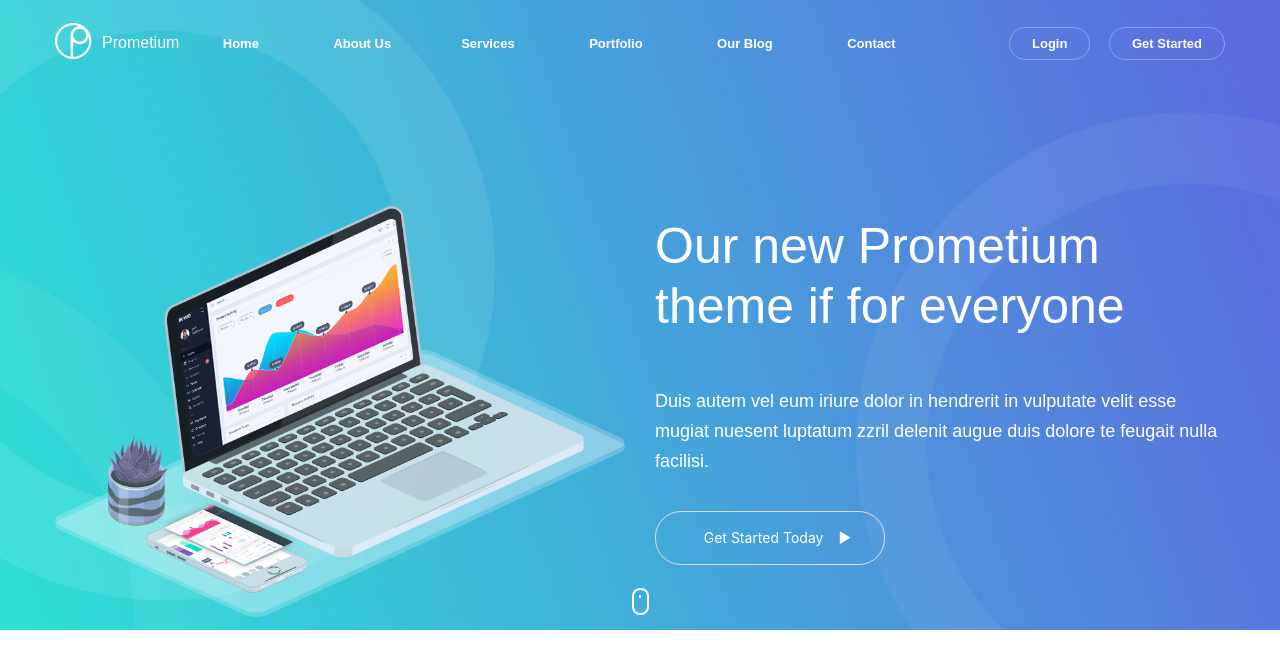
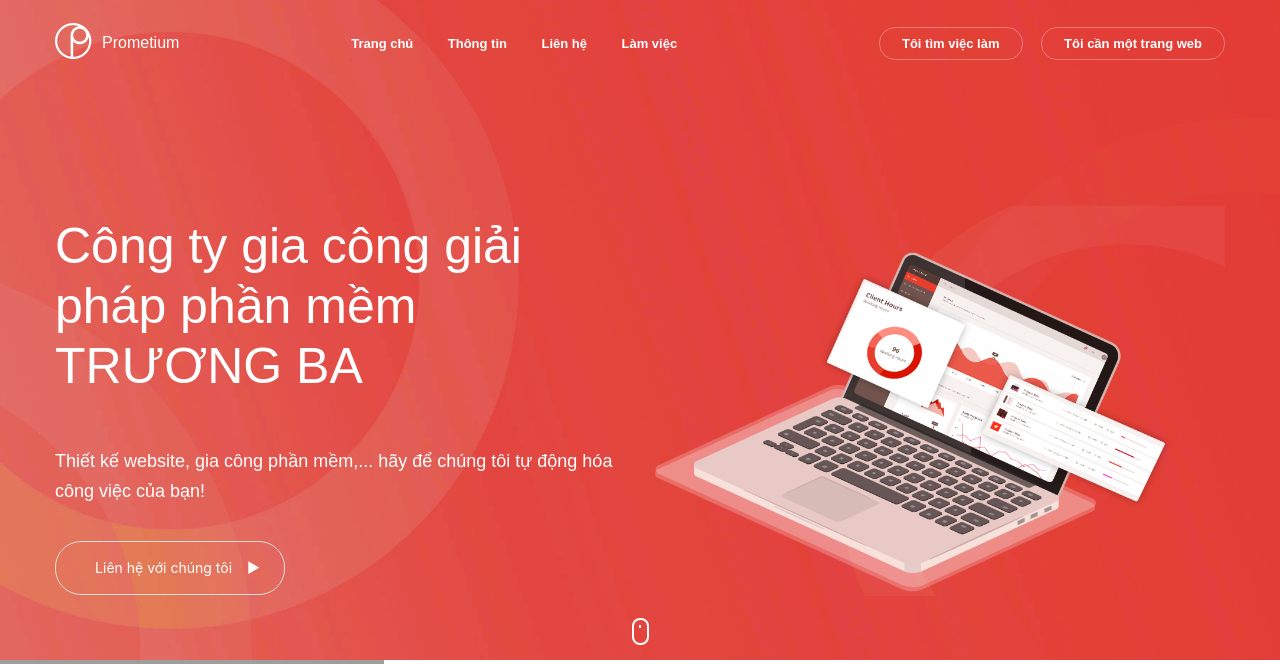
Before and after one commit to nguyenhongphat0/vi.truongba, a PHP site: page / in a window 1280 px wide. Shown: the top 664 px of the page. Run offline with PHP 8.4, Linux system fonts and the light colour scheme; some web fonts are replaced; grey boxes are pictures that could not be loaded.

Commit message:
paint em with blood :))

```diff
--- a/index.html
+++ b/index.html
@@ -18,161 +18,63 @@
 			<div class="extend-wrap">
 				<div id="topbar">
 					<div class="header-account pull-right">
-					<a href="#">Login</a>
-					<a href="#">Get Started</a>
+						<a href="#">Tôi tìm việc làm</a>
+						<a href="#">Tôi cần một trang web</a>
 					</div>
 					<div class="logo pull-left">
 						<h1><a href="http://kl-webmedia.com/demo/prometium/index.html"><img src="index_files/logo.png" alt="Prometium Logo"></a>Prometium</h1>
 					</div>
 					<nav class="text-center navbar navbar-toggleable-md navbar-light bg-faded">
-					<button class="navbar-toggler mx-auto" type="button" data-toggle="collapse" data-target="#navbarToggler" aria-controls="navbarToggler" aria-expanded="false" aria-label="Toggle navigation">
-						<span class="navbar-toggler-icon"></span>
-					</button>
 						<div class="collapse navbar-collapse" id="navbarToggler">
 							<ul class="mx-auto">
-							<li class="with-submenu">
-								<a href="#">Home</a>
-								<ul class="submenu">
-									<li><a href="http://kl-webmedia.com/demo/prometium/index1.html">Homepage 1</a></li>
-									<li><a href="http://kl-webmedia.com/demo/prometium/index2.html">Homepage 2</a></li>
-									<li><a href="http://kl-webmedia.com/demo/prometium/index3.html">Homepage 3</a></li>
-								</ul>
-								<i class="fa fa-angle-down"></i>
+								<li>
+									<a href="#">Trang chủ</a>
 								</li>
-							<li class="with-submenu">
-								<a href="">About Us</a>
-								<ul class="submenu">
-									<li><a href="http://kl-webmedia.com/demo/prometium/about1.html">About Us 1</a></li>
-									<li><a href="http://kl-webmedia.com/demo/prometium/about2.html">About Us 2</a></li>
-								</ul>
-								<i class="fa fa-angle-down"></i>
-							</li><li class="with-submenu">
-								<a href="">Services</a>
-								<ul class="submenu">
-									<li><a href="http://kl-webmedia.com/demo/prometium/services1.html">Our Services</a></li>
-									<li><a href="http://kl-webmedia.com/demo/prometium/services2.html">Our Services 2</a></li>
-									<li><a href="http://kl-webmedia.com/demo/prometium/services3.html">Our Services 3</a></li>
-									<li><a href="http://kl-webmedia.com/demo/prometium/pricing.html">Pricing Tables</a></li>
-								</ul>
-								<i class="fa fa-angle-down"></i>
+								<li>
+									<a href="">Thông tin</a>
 								</li>
-							<li class="with-submenu">
-								<a href="">Portfolio</a>
-								<ul class="submenu">
-									<li><a href="http://kl-webmedia.com/demo/prometium/portfolio.html">Portfolio</a></li>
-									<li><a href="http://kl-webmedia.com/demo/prometium/portfolio-wide.html">Portfolio Wide</a></li>
-									<li><a href="http://kl-webmedia.com/demo/prometium/portfolio-single.html">Portfolio Single</a></li>
-								</ul>
-								<i class="fa fa-angle-down"></i>
+								<li>
+									<a href="">Liên hệ</a>
 								</li>
-							<li class="with-submenu">
-								<a href="">Our Blog</a>
-								<ul class="submenu">
-									<li><a href="http://kl-webmedia.com/demo/prometium/blog.html">Blog</a></li>
-									<li><a href="http://kl-webmedia.com/demo/prometium/blog-single.html">Blog Single Post</a></li>
-								</ul>
-								<i class="fa fa-angle-down"></i>
+								<li>
+									<a href="">Làm việc</a>
 								</li>
-							<li><a href="http://kl-webmedia.com/demo/prometium/contact.html">Contact</a></li>
 							</ul>
 						</div>
 					</nav>
 				</div>
 				<div class="header-slick slick-initialized slick-slider">
-				<div aria-live="polite" class="slick-list draggable"><div class="slick-track" style="opacity: 1; width: 3510px;" role="listbox"><section class="header-hero slick-slide" data-slick-index="0" aria-hidden="true" style="width: 1170px; position: relative; left: 0px; top: 0px; z-index: 998; opacity: 0; transition: opacity 300ms ease 0s;" tabindex="-1" role="option" aria-describedby="slick-slide10">
+					<div aria-live="polite" class="slick-list draggable">
+						<div class="slick-track" style="opacity: 1; width: 3510px;" role="listbox">
+							<section class="header-hero slick-slide slick-current slick-active" data-slick-index="0" aria-hidden="false" style="width: 1170px; position: relative; left: 0px; top: 0px; z-index: 999; opacity: 1;" tabindex="-1" role="option" aria-describedby="slick-slide10">
 								<div class="row">
-						<div class="col-6">
-							<div class="inner-text">
-								<h2>Everything you need in <br>one application</h2>
-								<p>Duis autem vel eum iriure dolor in hendrerit in vulputate
-velit esse mugiat nuesent luptatum zzril delenit augue duis dolore te
-feugait nulla facilisi. </p>
-								<a class="signup-button" href="#" tabindex="-1">Get Started Today</a>
+									<div class="col-12 col-md-6">
+										<div class="inner-text" style="max-width: 90vw;">
+											<h2>Công ty gia công giải pháp phần mềm TRƯƠNG BA </h2>
+											<p>
+												Thiết kế website, gia công phần mềm,... hãy để chúng tôi tự động hóa công việc của bạn!
+											</p>
+											<a class="signup-button" href="#" tabindex="0">Liên hệ với chúng tôi</a>
 										</div>
 									</div>
-						<div class="col-6">
+									<div class="col-12 col-md-6">
 										<img src="index_files/header-slider-1.png" alt="Slider image" class="img-fluid">
 									</div>
 								</div>
-				</section><section class="header-hero slick-slide" data-slick-index="1" aria-hidden="true" style="width: 1170px; position: relative; left: -1170px; top: 0px; z-index: 998; opacity: 0; transition: opacity 300ms ease 0s;" tabindex="-1" role="option" aria-describedby="slick-slide11">
-					<div class="row">
-						<div class="col-6">
-							<div class="inner-text">
-								<h2>We create applications<br>for web and phone</h2>
-								<p>Duis autem vel eum iriure dolor in hendrerit in vulputate
-velit esse mugiat nuesent luptatum zzril delenit augue duis dolore te
-feugait nulla facilisi. </p>
-								<a class="signup-button" href="#" tabindex="0">Get Started Today</a>
+							</section>
 						</div>
 					</div>
-						<div class="col-6">
-							<img src="index_files/header-slider-2.png" alt="Slider image" class="img-fluid">
-						</div>
-					</div>
-				</section><section class="header-hero slick-slide slick-current slick-active" data-slick-index="2" aria-hidden="false" style="width: 1170px; position: relative; left: -2340px; top: 0px; z-index: 1000; opacity: 1; transition: opacity 300ms ease 0s;" tabindex="-1" role="option" aria-describedby="slick-slide12">
-					<div class="row">
-						<div class="col-6">
-							<img src="index_files/header-slider-3.png" alt="Slider image" class="img-fluid">
-						</div>
-						<div class="col-6">
-							<div class="inner-text">
-								<h2>Our new Prometium<br>theme if for everyone</h2>
-								<p>Duis autem vel eum iriure dolor in hendrerit in vulputate
-velit esse mugiat nuesent luptatum zzril delenit augue duis dolore te
-feugait nulla facilisi. </p>
-								<a class="signup-button" href="#" tabindex="-1">Get Started Today</a>
-							</div>
-						</div>
-					</div>
-				</section></div></div>
-
-
 				</div>
 			</div>
 			<a href="#" class="scrolldown"><span></span></a>
 		</div>
-
 	</header>
-
 	<main class="homepage">
-	<div class="container">
-		<div class="widget widget1 text-center drag-this-up drag-up">
-			<div class="row">
-				<div class="col-md-4">
-					<div class="image-holder">
-						<img src="index_files/banner-1-1.png" alt="Banner image">
-					</div>
-					<h6>Work from everywhere</h6>
-					<p>
-						Consetetur sadipscing elitr, sed diam nonumy eirmod tempor invidunt ut labore et dolor erat, sed diam voluptua.
-					</p>
-				</div>
-				<div class="col-md-4">
-					<div class="image-holder">
-						<img src="index_files/banner-1-2.png" alt="Banner image">
-					</div>
-					<h6>Manage your schedule</h6>
-					<p>
-						Consetetur sadipscing elitr, sed diam nonumy eirmod tempor invidunt ut labore et dolor erat, sed diam voluptua.
-					</p>
-				</div>
-				<div class="col-md-4">
-					<div class="image-holder">
-						<img src="index_files/banner-1-3.png" alt="Banner image">
-					</div>
-					<h6>Increase your workrates</h6>
-					<p>
-						Consetetur sadipscing elitr, sed diam nonumy eirmod tempor invidunt ut labore et dolor erat, sed diam voluptua.
-					</p>
-				</div>
-			</div>
-		</div>
-	</div>
 		<div class="widget2-bg">
 			<div class="container">
 				<div class="extend-wrap widget widget2">
 					<div class="row flexer">
-					<div class="col-md-6 drag-this-left">
+						<div class="col-md-6 drag-this-left drag-left">
 							<img src="index_files/main-features.png" class="img-fluid img-dashboard" alt="Widget image">
 						</div>
 						<div class="col-md-6 drag-this-right drag-right">
@@ -194,7 +96,7 @@ ullamcorper suscipit lobortis nisl ut aliquip ex ea commodo consequat.
 							</p>
 						</div>
 					</div>
-				<div class="row flexer pushtop-225">
+					<div class="row flexer pushtop-100">
 						<div class="col-md-6">
 							<p class="maintext">
 								Ut wisi enim ad minim veniam, quis nostrud exerci tation
@@ -218,37 +120,37 @@ ullamcorper suscipit lobortis nisl ut aliquip ex ea commodo consequat.
 			</div>
 		</div>
 		<div class="container">
-		<div class="widget widget3 pushtop-200">
+			<div class="widget widget3 pushtop-50">
 				<p class="pretitle text-center">WHAT YOU SHOULD KNOW ABOUT</p>
 				<h3 class="text-center">Our monthly statistics in some charts</h3>
 				<div class="row">
-				<div class="col-md-6 gauges text-center drag-this-left">
+					<div class="col-md-6 gauges text-center drag-this-left drag-left">
 						<div class="row">
 							<div class="col-6">
-							<div class="gauge-container mx-auto" data-total="5000" data-current="4521"></div>
-							<span class="gauge-display-data"></span>
+								<div class="gauge-container mx-auto" data-total="5000" data-current="4521" style="transform: rotate(-325.512deg);"></div>
+								<span class="gauge-display-data">4521</span>
 								<p>Monthly new users</p>
 							</div>
 							<div class="col-6">
-							<div class="gauge-container mx-auto" data-total="60" data-current="54"></div>
-							<span class="gauge-display-data"></span>
+								<div class="gauge-container mx-auto" data-total="60" data-current="54" style="transform: rotate(-324deg);"></div>
+								<span class="gauge-display-data">54</span>
 								<p>Average time on the app</p>
 							</div>
 						</div>
 						<div class="row">
 							<div class="col-6">
-							<div class="gauge-container mx-auto" data-total="10" data-current="5"></div>
-							<span class="gauge-display-data"></span>
+								<div class="gauge-container mx-auto" data-total="10" data-current="5" style="transform: rotate(-180deg);"></div>
+								<span class="gauge-display-data">5</span>
 								<p>New clients for users</p>
 							</div>
 							<div class="col-6">
-							<div class="gauge-container mx-auto" data-total="100" data-current="78"></div>
-							<span class="gauge-display-data"></span>
+								<div class="gauge-container mx-auto" data-total="100" data-current="78" style="transform: rotate(-280.8deg);"></div>
+								<span class="gauge-display-data">78</span>
 								<p>Project hours</p>
 							</div>
 						</div>
 					</div>
-				<div class="col-md-6 drag-this-right">
+					<div class="col-md-6 drag-this-right drag-right">
 						<p class="maintext">
 							Ut wisi enim ad minim veniam, quis nostrud exerci tation
 							ullamcorper suscipit lobortis nisl ut aliquip ex ea commodo consequat.
@@ -318,45 +220,6 @@ imperdiet doming id quod mazm, quis nostrud exerci tation ullamcorper
 
 
 						<ul class="slick-dots" style="" role="tablist"><li class="" aria-hidden="true" role="presentation" aria-selected="true" aria-controls="navigation20" id="slick-slide20"><button type="button" data-role="none" role="button" tabindex="0">1</button></li><li aria-hidden="true" role="presentation" aria-selected="false" aria-controls="navigation21" id="slick-slide21" class=""><button type="button" data-role="none" role="button" tabindex="0">2</button></li><li aria-hidden="true" role="presentation" aria-selected="false" aria-controls="navigation22" id="slick-slide22" class=""><button type="button" data-role="none" role="button" tabindex="0">3</button></li><li aria-hidden="false" role="presentation" aria-selected="false" aria-controls="navigation23" id="slick-slide23" class="slick-active"><button type="button" data-role="none" role="button" tabindex="0">4</button></li></ul></div>
-			</div>
-		</div>
-	</div>
-
-	<div class="widget4-bg">
-		<div class="container">
-			<div class="widget widget4 extend-wrap">
-				<div class="row">
-					<div class="col-md-6 drag-this-left">
-						<p class="pretitle">WHAT WE DO BEST</p>
-						<h3>Our expertises and capabilities</h3>
-						<p class="maintext">
-							Ut wisi enim ad minim veniam, quis nostrud exerci tation
-ullamcorper suscipit lobortis nisl ut aliquip ex ea commodo consequat.
-							Dat nulla facilisis at vero eros et accumsan et iusto odio
-dignissim qui blandit praesent luptatum zzril delenit augue duis dolore
-							te feugait nulla facilis ta nobis eleifend.
-						</p>
-						<p class="maintext">
-							Nam liber tempor cum soluta nobis eleifend option congue nihil
-imperdiet doming id quod mazm, quis nostrud exerci tation ullamcorper
-							suscipit lobortis nisl ut aliquip ex ea commodo consequat.
-						</p>
-					</div>
-					<div class="col-md-3 col-sm-6 drag-this-right">
-						<ul>
-							<li><i class="fa fa-heart-o fa-lg" aria-hidden="true"></i> User-friendly experiences</li>
-							<li><i class="fa fa-bar-chart fa-lg" aria-hidden="true"></i> Simple live statistics</li>
-							<li><i class="fa fa-copy fa-lg" aria-hidden="true"></i> Multiple cashboard options</li>
-						</ul>
-					</div>
-					<div class="col-md-3 col-sm-6">
-						<ul>
-							<li><i class="fa fa-anchor fa-lg" aria-hidden="true"></i> Eye-catching design</li>
-							<li><i class="fa fa-flag-o fa-lg" aria-hidden="true"></i> Awesome technologies</li>
-							<li><i class="fa fa-compass fa-lg" aria-hidden="true"></i> Improving updates</li>
-						</ul>
-					</div>
-				</div>
 					</div>
 				</div>
 			</div>
@@ -497,12 +360,46 @@ imperdiet doming id quod mazm, quis nostrud exerci tation ullamcorper
 
 
 
-						<ul class="slick-dots" style="" role="tablist"><li class="" aria-hidden="true" role="presentation" aria-selected="true" aria-controls="navigation00" id="slick-slide00"><button type="button" data-role="none" role="button" tabindex="0">1</button></li><li aria-hidden="true" role="presentation" aria-selected="false" aria-controls="navigation01" id="slick-slide01" class=""><button type="button" data-role="none" role="button" tabindex="0">2</button></li><li aria-hidden="true" role="presentation" aria-selected="false" aria-controls="navigation02" id="slick-slide02" class=""><button type="button" data-role="none" role="button" tabindex="0">3</button></li><li aria-hidden="false" role="presentation" aria-selected="false" aria-controls="navigation03" id="slick-slide03" class="slick-active"><button type="button" data-role="none" role="button" tabindex="0">4</button></li><li aria-hidden="true" role="presentation" aria-selected="false" aria-controls="navigation04" id="slick-slide04"><button type="button" data-role="none" role="button" tabindex="0">5</button></li></ul><span id="partnerSlideIndicator" data-total-slides="5">4 / 5</span></div>
+									<ul class="slick-dots" style="" role="tablist"><li class="" aria-hidden="true" role="presentation" aria-selected="true" aria-controls="navigation00" id="slick-slide00"><button type="button" data-role="none" role="button" tabindex="0">1</button></li><li aria-hidden="false" role="presentation" aria-selected="false" aria-controls="navigation01" id="slick-slide01" class="slick-active"><button type="button" data-role="none" role="button" tabindex="0">2</button></li><li aria-hidden="true" role="presentation" aria-selected="false" aria-controls="navigation02" id="slick-slide02" class=""><button type="button" data-role="none" role="button" tabindex="0">3</button></li><li aria-hidden="true" role="presentation" aria-selected="false" aria-controls="navigation03" id="slick-slide03" class=""><button type="button" data-role="none" role="button" tabindex="0">4</button></li><li aria-hidden="true" role="presentation" aria-selected="false" aria-controls="navigation04" id="slick-slide04" class=""><button type="button" data-role="none" role="button" tabindex="0">5</button></li></ul><span id="partnerSlideIndicator" data-total-slides="5">2 / 5</span></div>
 								</div>
 								<div class="col-md-6">
 									<p class="pretitle">OUR BUSINESS PARTNERS</p>
 									<h3>We collaborate with others</h3>
 									<a class="signup-button" href="#">See all our partners</a>
+								</div>
+							</div>
+						</div>
+					</div>
+
+					<div class="container">
+						<div class="widget widget1 text-center drag-this-up drag-up">
+							<div class="row">
+								<div class="col-md-4">
+									<div class="image-holder">
+										<img class="red" src="index_files/banner-1-1.png" alt="Banner image">
+									</div>
+									<h6>Work from everywhere</h6>
+									<p>
+										Consetetur sadipscing elitr, sed diam nonumy eirmod tempor invidunt ut labore et dolor erat, sed diam voluptua.
+									</p>
+								</div>
+								<div class="col-md-4">
+									<div class="image-holder">
+										<img class="red" src="index_files/banner-1-2.png" alt="Banner image">
+									</div>
+									<h6>Manage your schedule</h6>
+									<p>
+										Consetetur sadipscing elitr, sed diam nonumy eirmod tempor invidunt ut labore et dolor erat, sed diam voluptua.
+									</p>
+								</div>
+								<div class="col-md-4">
+									<div class="image-holder">
+										<img class="red" src="index_files/banner-1-3.png" alt="Banner image">
+									</div>
+									<h6>Increase your workrates</h6>
+									<p>
+										Consetetur sadipscing elitr, sed diam nonumy eirmod tempor invidunt ut labore et dolor erat, sed diam voluptua.
+									</p>
 								</div>
 							</div>
 						</div>
@@ -593,7 +490,7 @@ imperdiet doming id quod mazm, quis nostrud exerci tation ullamcorper
 				<div class="container">
 					<div class="row">
 						<div class="col-sm-2 logo">
-				<h1><a href="http://kl-webmedia.com/demo/prometium/index.html"><img src="index_files/footer-logo.png" alt="Prometium Logo"></a>Prometium</h1>
+							<h1><a href="http://kl-webmedia.com/demo/prometium/index.html"><img class="red" src="index_files/footer-logo.png" alt="Prometium Logo"></a>Prometium</h1>
 						</div>
 						<div class="col-sm-7">
 							<p class="copyright text-center">Copyright 2017 © <strong>Prometium - Multi-purpose PSD template | </strong> All Rights Reserved.</p>
--- a/index_files/main.css
+++ b/index_files/main.css
@@ -172,7 +172,7 @@ header{
 }
 
 header.homepage{
-	background-image: url("slide-background.jpg");
+	background-image: url("slide-background.png");
 	background-size: cover;
 	position: relative;
 }
@@ -226,7 +226,6 @@ header h1{
 
 header h2{
 	padding-top: 206px;
-	white-space: nowrap;
 }
 
 header .inner-text{
@@ -315,6 +314,7 @@ header .scrolldown:hover > span{
 	padding: 8px 22px;
 	border-radius: 16px;
 	transition: all 0.3s ease;
+	white-space: nowrap;
 }
 
 .header-account a:not(:last-child){
@@ -353,7 +353,7 @@ nav li > a{
 	font-size: 13px;
 	font-weight: 600;
 	padding: 0;
-	margin-right: 70px;
+	margin-right: 30px;
 	display: inline-block;
 	text-decoration: none;
 }
```
Also changed, not shown: other parts of index.html (+20 -20 lines), other parts of index_files/main.css (+52 -134 lines), index_files/gauge.png (added), index_files/header-slider-1.png, index_files/home-contant-background.jpg (added), index_files/ipad.png, index_files/main-features.png, index_files/slide-background.png (added), index_files/testimonials-bg.png (added), index_files/widget2-bg2.png (added). Lines whose indentation alone changed are shown as unchanged.
